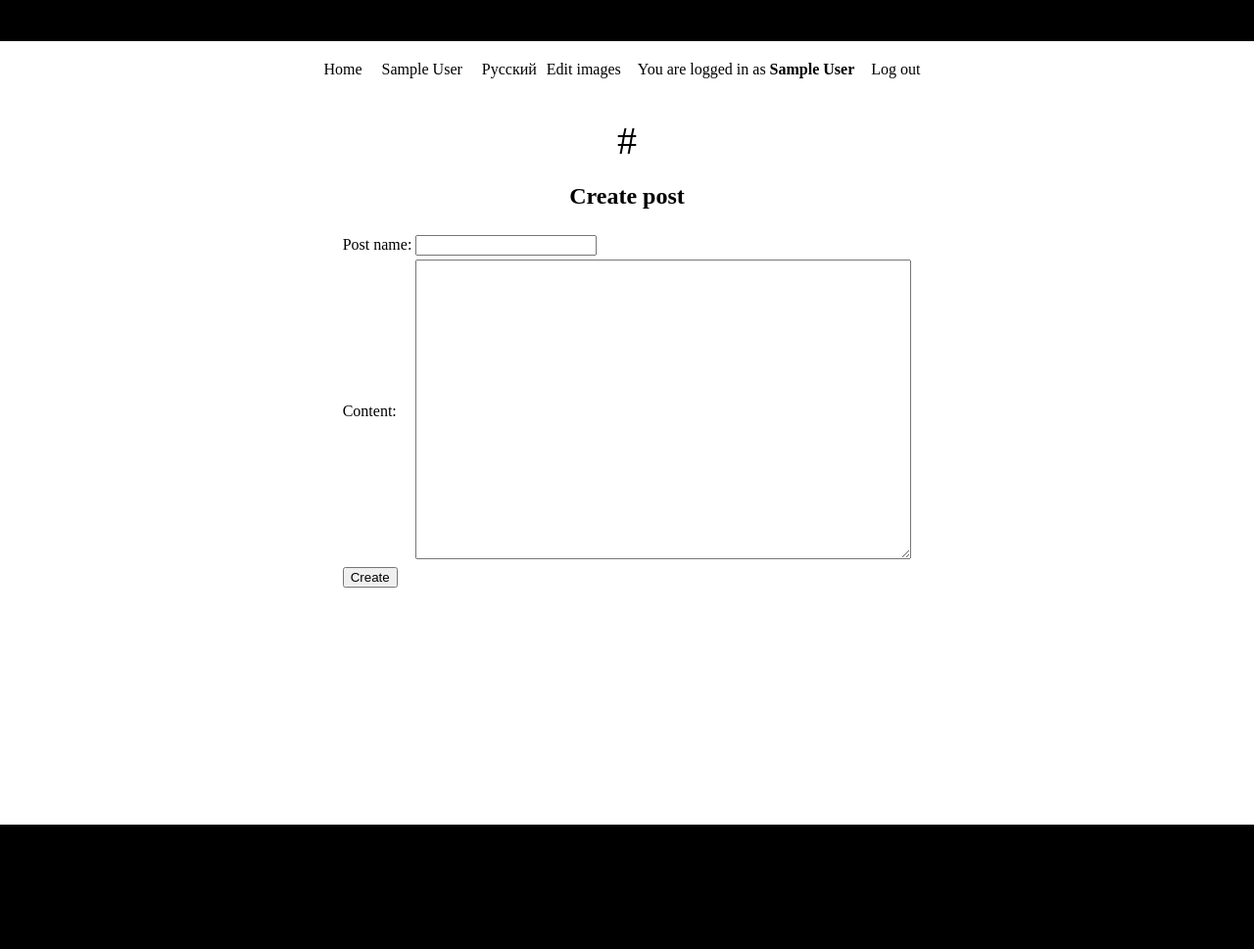
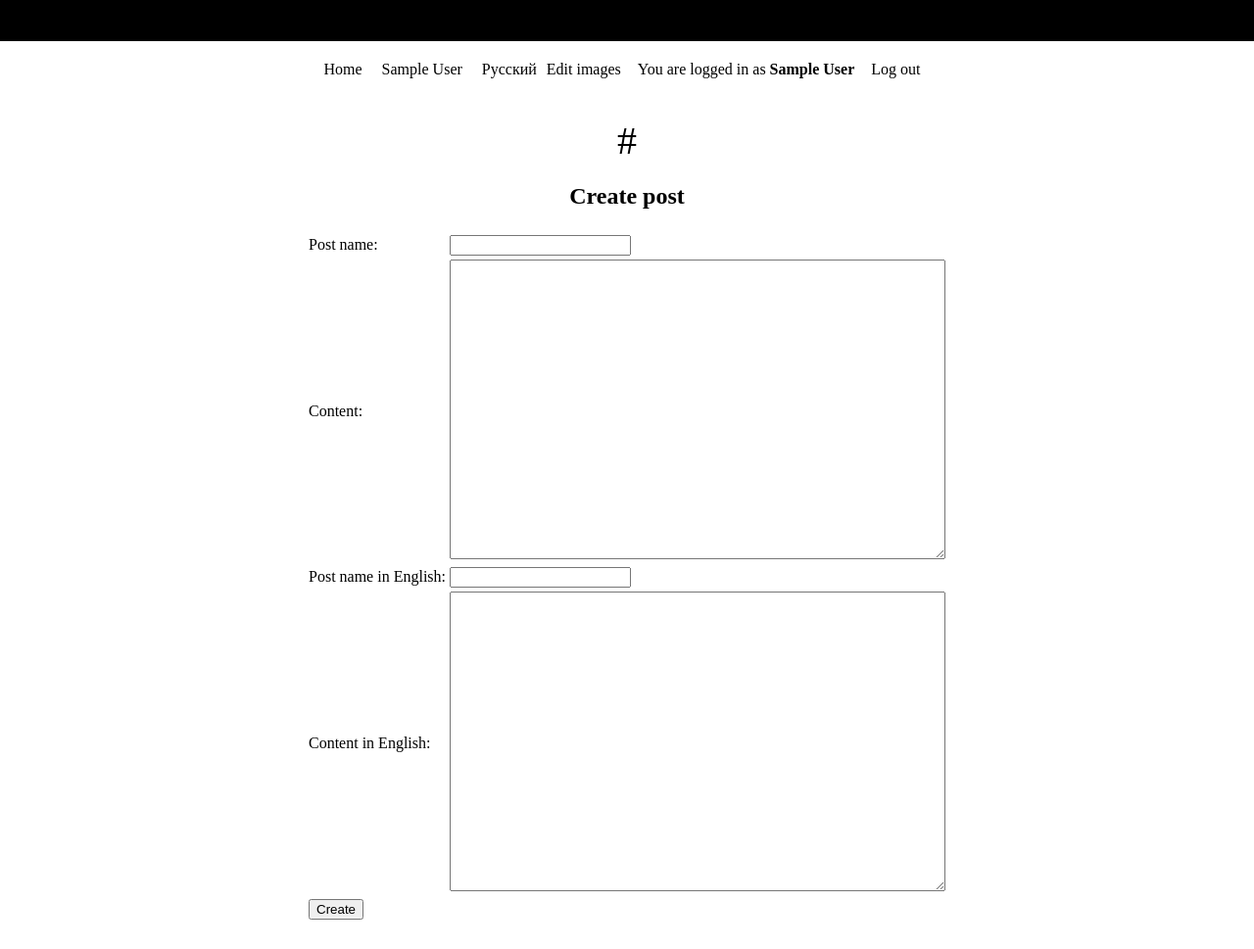
Before and after one commit to ElenaBadasen/multilang_blog, a Rails app: the page made by app/controllers/posts_controller.rb in a window 1280 px wide. Shown: the part 758-1727 px from the top of the page at 98% size. Before the commit the page ends 1600 px from the top, so only its background shows below. Run offline with Rails 7, Linux system fonts and the light colour scheme; the visitor is signed in with stand-in values (Sample User, id 1); data that the repository does not hold is empty; style sheets or scripts are compiled from the project's sources; some libraries are stand-ins or nearby versions.

Commit message:
multilang posts and categories

```diff
--- a/app/assets/stylesheets/categories.scss
+++ b/app/assets/stylesheets/categories.scss
@@ -201,7 +201,7 @@ h1 {
   display: block;
 }
 
-#category_description, #post_content {
+#category_description, #post_content, #category_english_description, #post_english_content {
   width: 500px;
   height: 300px;
 }
--- a/app/controllers/categories_controller.rb
+++ b/app/controllers/categories_controller.rb
@@ -89,6 +89,7 @@ class CategoriesController < ApplicationController
   private
 
   def category_params
-    params.require(:category).permit(:picture, :picture_cache, :name, :color, :path, :destination, :description, :user, :file, :file_cache)
+    params.require(:category).permit(:picture, :picture_cache, :name, :color, :path, :destination, :description,
+                                     :english_name, :english_description, :user, :file, :file_cache)
   end
 end
--- a/app/controllers/posts_controller.rb
+++ b/app/controllers/posts_controller.rb
@@ -72,6 +72,6 @@ class PostsController < ApplicationController
   private
 
   def post_params
-    params.require(:post).permit(:name, :content)
+    params.require(:post).permit(:name, :content, :english_name, :english_content)
   end
 end
--- a/app/views/categories/new_and_edit.html.erb
+++ b/app/views/categories/new_and_edit.html.erb
@@ -35,6 +35,12 @@
         <td><%= t('description') %></td><td><%= f.text_area :description %></td>
       </tr>
       <tr>
+        <td><%= t('english_category_name') %></td><td><%= f.text_field :english_name %></td>
+      </tr>
+      <tr>
+        <td><%= t('english_description') %></td><td><%= f.text_area :english_description %></td>
+      </tr>
+      <tr>
         <td><%= t('picture') %></td>
         <td>
           <% if @category.images.present? and @category.images[0].file.present? %>
--- a/app/views/layouts/_header_with_image.html.erb
+++ b/app/views/layouts/_header_with_image.html.erb
@@ -4,12 +4,17 @@
       <a class="typewrite" data-period="1000" data-type='[
       <% if @header_category.present? or @category.present? %>
         <% c = @header_category.present? ? @header_category : @category %>
-        <%= c.name.split("\\n").map{|x| "\"" + x + "\"" }.join(", ") %>
+        <% name = '' %>
+        <% if I18n.locale == :en and c.english_name.present? %>
+          <% name = c.english_name %>
+        <% else %>
+          <% name = c.name %>
+        <% end %>
+        <%= name.split("\\n").map{|x| "\"" + x + "\"" }.join(", ") %>
       <% end %>
        ]'
          <% c = @header_category.present? ? @header_category : @category %>
 
-         <% p "HERE", c %>
          style="color:<%= c.color %>;"
       >
         <span class="wrap"></span>
--- a/app/views/posts/new_and_edit.html.erb
+++ b/app/views/posts/new_and_edit.html.erb
@@ -28,6 +28,12 @@
         <td><%= t('post_content') %></td><td><%= f.text_area :content %></td>
       </tr>
       <tr>
+        <td><%= t('post_english_name') %></td><td><%= f.text_field :english_name %></td>
+      </tr>
+      <tr>
+        <td><%= t('post_english_content') %></td><td><%= f.text_area :english_content %></td>
+      </tr>
+      <tr>
         <td><%= f.submit @action == :update ? t('update') : t('create') %></td><td></td>
       </tr>
     </table>
--- a/config/locales/en.yml
+++ b/config/locales/en.yml
@@ -45,6 +45,8 @@ en:
   create: "Create"
   main_destination: "main"
   header_destination: "header"
+  english_category_name: "Category name in English:"
+  english_description: "Description in English:"
 
   upload_new_image: "Upload new image"
   confirm_image_delete: "Are you sure you want to delete this image?"
@@ -66,6 +68,8 @@ en:
   creating_post: "Create post"
   post_name: "Post name:"
   post_content: "Content:"
+  post_english_name: "Post name in English:"
+  post_english_content: "Content in English:"
 
   category_successfully_created: "Category successfully created"
   category_successfully_modified: "Category successfully modified"
--- a/config/locales/ru.yml
+++ b/config/locales/ru.yml
@@ -24,6 +24,8 @@ ru:
   create: "Создать"
   main_destination: "основное"
   header_destination: "шапка"
+  english_category_name: "Название категории на английском:"
+  english_description: "Описание категории на английском:"
 
   upload_new_image: "Загрузить новое изображение"
   confirm_image_delete: "Вы уверены, что хотите удалить это изображение?"
@@ -45,6 +47,9 @@ ru:
   creating_post: "Создание поста"
   post_name: "Название поста:"
   post_content: "Текст:"
+  post_english_name: "Название поста на английском:"
+  post_english_content: "Текст на английском:"
+
 
   category_successfully_created: "Категория успешно создана"
   category_successfully_modified: "Категория успешно изменена"
--- /dev/null
+++ b/db/migrate/20170803152650_add_english_name_to_categories.rb
@@ -0,0 +1,5 @@
+class AddEnglishNameToCategories < ActiveRecord::Migration[5.0]
+  def change
+    add_column :categories, :english_name, :string
+  end
+end
--- /dev/null
+++ b/db/migrate/20170803152732_add_english_description_to_categories.rb
@@ -0,0 +1,5 @@
+class AddEnglishDescriptionToCategories < ActiveRecord::Migration[5.0]
+  def change
+    add_column :categories, :english_description, :text
+  end
+end
--- /dev/null
+++ b/db/migrate/20170803152828_add_english_name_to_posts.rb
@@ -0,0 +1,5 @@
+class AddEnglishNameToPosts < ActiveRecord::Migration[5.0]
+  def change
+    add_column :posts, :english_name, :string
+  end
+end
--- /dev/null
+++ b/db/migrate/20170803152934_add_english_content_to_posts.rb
@@ -0,0 +1,5 @@
+class AddEnglishContentToPosts < ActiveRecord::Migration[5.0]
+  def change
+    add_column :posts, :english_description, :text
+  end
+end
--- /dev/null
+++ b/db/migrate/20170803155820_rename.rb
@@ -0,0 +1,5 @@
+class Rename < ActiveRecord::Migration[5.0]
+  def change
+    rename_column :posts, :english_description, :english_content
+  end
+end
```
Also changed, not shown: app/views/categories/index.html.erb (+11 -2 lines), app/views/posts/index.html.erb (+17 -3 lines), app/views/posts/show.html.erb (+19 -3 lines), db/schema.rb.
